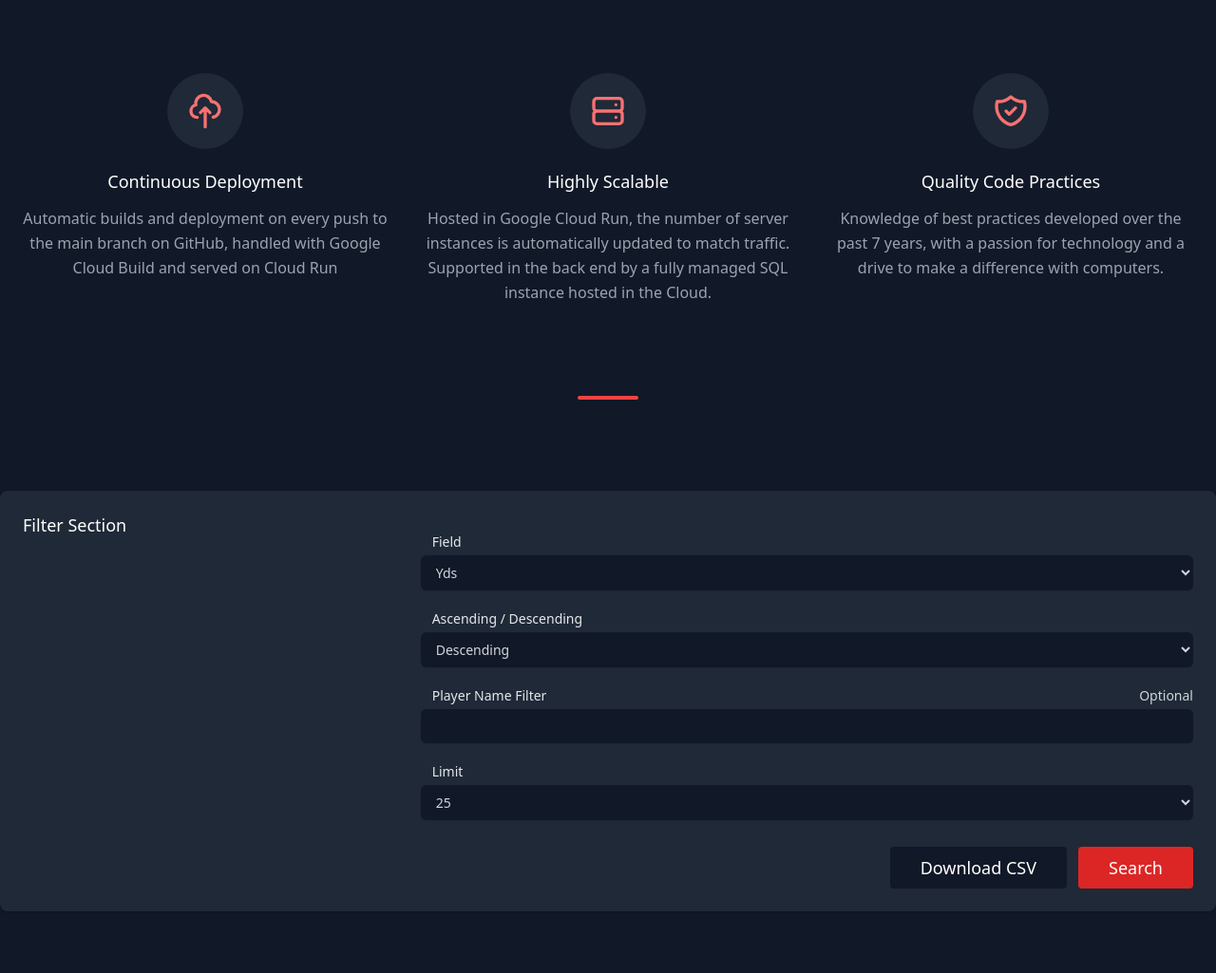
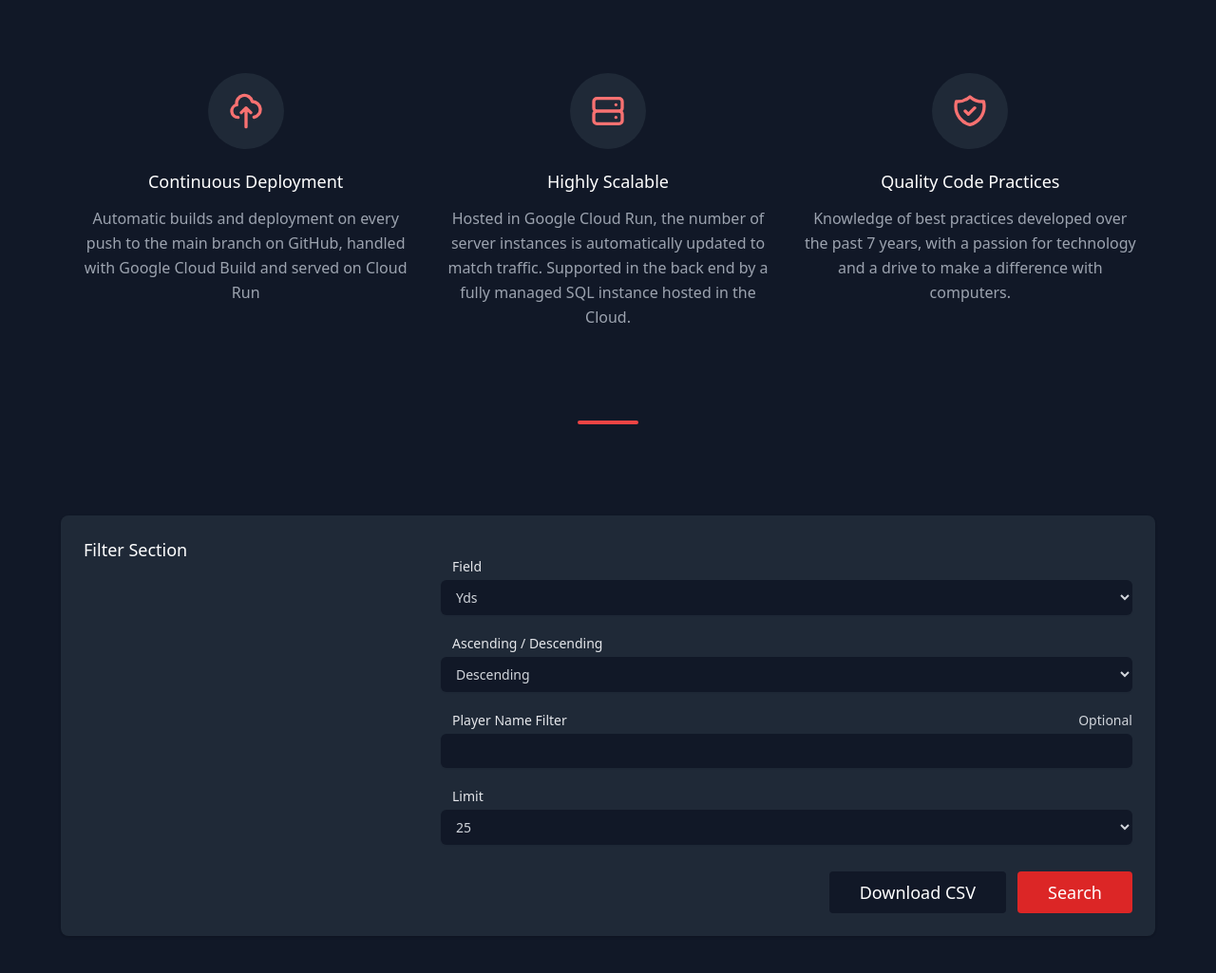
Before and after one commit to RabinSamaroo/nfl-rushing-challenge, a website: page public/index.html in a window 1280 px wide. Shown: the part 243-1268 px from the top of the page at 95% size. Drawn offline with nearby package versions, Linux system fonts and the light colour scheme.

Commit message:
fix width at 4k res

```diff
--- a/public/index.html
+++ b/public/index.html
@@ -62,7 +62,7 @@
   </header>
 
   <section class="text-gray-400 bg-gray-900 body-font">
-    <div class="container px-5 py-24 mx-auto">
+    <div class="container max-w-6xl px-5 py-24 mx-auto">
       <div class="float hover-float text-center mb-20">
         <h1 class="sm:text-3xl text-2xl font-medium title-font text-white mb-4">
           Full-Stack Solution
@@ -137,7 +137,7 @@
   </section>
 
   <section class="flex items-center justify-center">
-    <div class="container">
+    <div class="container max-w-6xl">
 
       <div class="bg-gray-800 shadow px-4 py-5 sm:rounded-lg sm:p-6" id="filter">
         <div class="md:grid md:grid-cols-3 md:gap-6">
```
